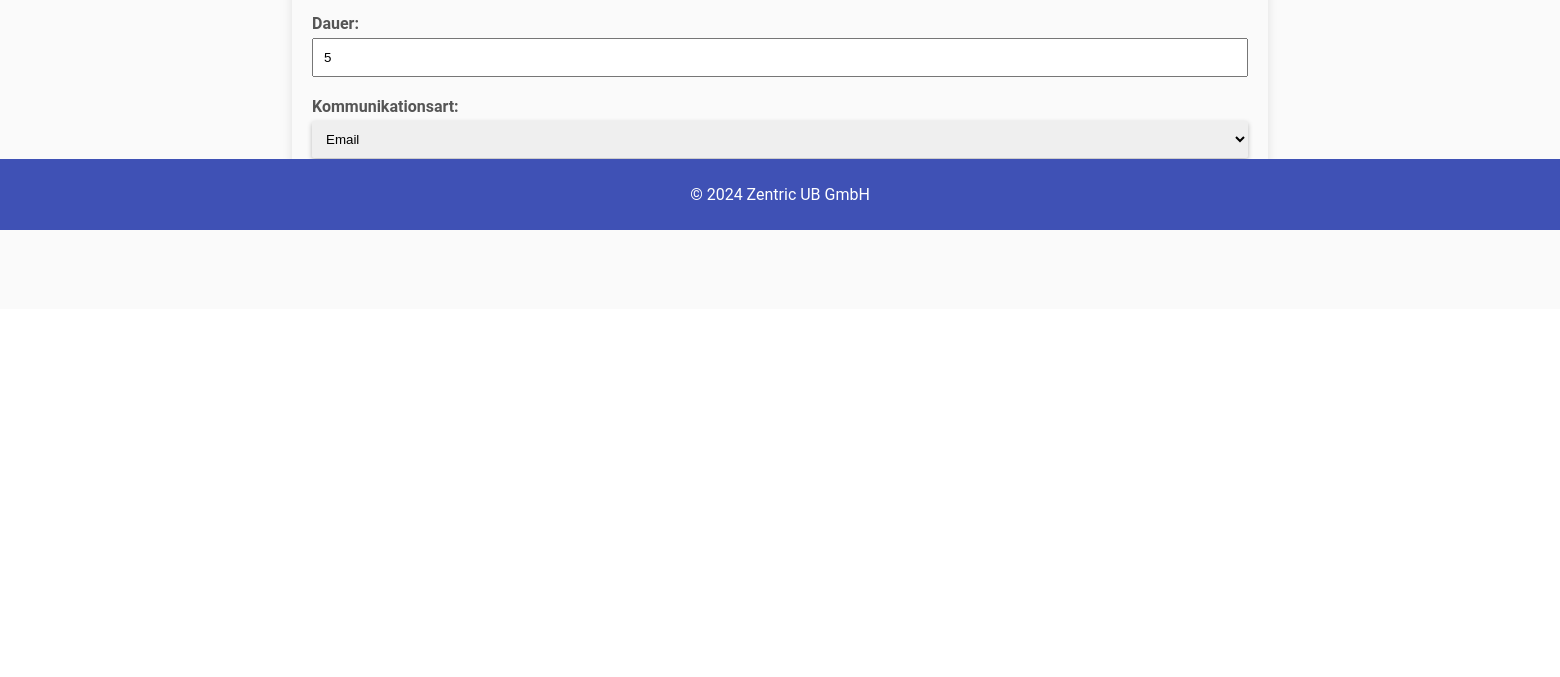
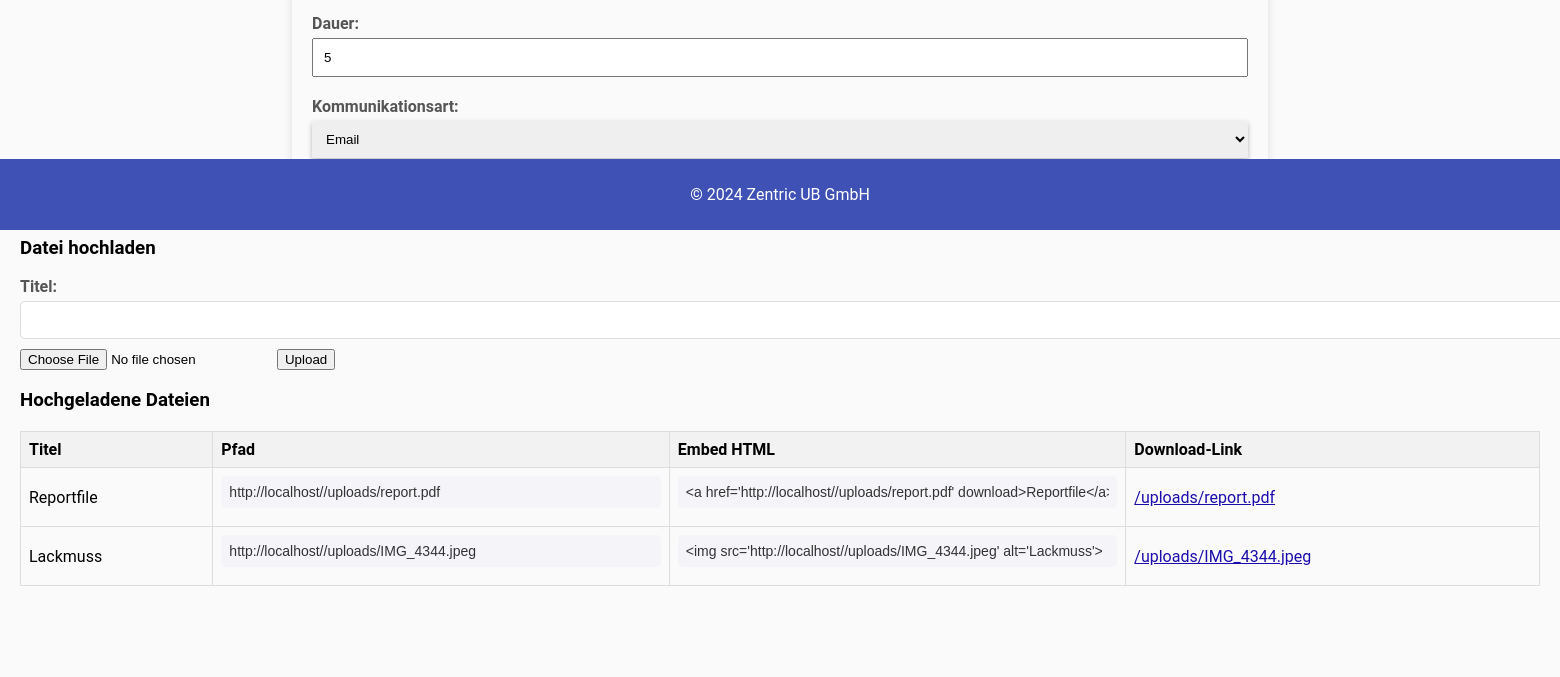
Before and after one commit to cidies/dryrun, a Flask app: page /edit_inject/1 in a window 1560 px wide; the page is wider, and only the part inside the window is pictured. Shown: the part 1004-1681 px from the top of that part. Before the commit the page ends 1234 px from the top of that part, so only its background shows below. Run offline with Flask 3, Linux system fonts and the light colour scheme; some libraries are stand-ins or nearby versions.

Commit message:
IMG IN URL IN INJECT MAIL TUT NOCH NICHT

```diff
--- a/app.py
+++ b/app.py
@@ -1,6 +1,6 @@
 # Noch zu tun:
 
-from flask import Flask, render_template, request, jsonify, redirect, url_for, session
+from flask import Flask, render_template, request, jsonify, redirect, url_for, flash, send_from_directory
 from threading import Timer
 import json
 import os
@@ -23,19 +23,30 @@ from flask import send_file
 from flask_cors import CORS
 import schedule
 
+from werkzeug.utils import secure_filename
+
+UPLOAD_FOLDER = 'uploads'
+ALLOWED_EXTENSIONS = {'png', 'jpg', 'jpeg', 'gif', 'pdf', 'doc', 'docx'}
+
+app = Flask(__name__)
+app.config['UPLOAD_FOLDER'] = UPLOAD_FOLDER
+app.secret_key = os.environ.get('SECRET_KEY', '2309489358910358')
+socketio = SocketIO(app)
+CORS(app)
+toastr = Toastr(app)
 
 
+# Ensure the upload folder exists
+os.makedirs(UPLOAD_FOLDER, exist_ok=True)
 
-app = Flask(__name__)
-app.secret_key = os.environ.get('SECRET_KEY', '2309489358910358')
-toastr = Toastr(app)
-CORS(app)
-socketio = SocketIO(app)
+def allowed_file(filename):
+    return '.' in filename and \
+           filename.rsplit('.', 1)[1].lower() in ALLOWED_EXTENSIONS
 
 DATA_DIR = 'data'
 CHAT_LOG_FILE = 'chat_log.json'
-config_path = 'c:\\temp\\config.json'
-#config_path = '/tmp/config.json'
+#config_path = 'c:\\temp\\config.json'
+config_path = '/tmp/config.json'
 
 logging.basicConfig(level=logging.DEBUG)
 logger = logging.getLogger(__name__)
@@ -56,6 +67,42 @@ def dashboard():
     exercises = load_json('exercises.json')
     return render_template('dashboard.html', notifications=notifications, exercises=exercises)
 
+
+
+
+@app.route('/upload_file', methods=['POST'])
+def upload_file():
+    if 'file' not in request.files or 'title' not in request.form or 'inject_id' not in request.form:
+        return jsonify({'status': 'error', 'message': 'Missing file, title, or inject_id'})
+
+    file = request.files['file']
+    title = request.form['title']
+    inject_id = int(request.form['inject_id'])
+
+    if file.filename == '':
+        return jsonify({'status': 'error', 'message': 'No selected file'})
+    if file and allowed_file(file.filename):
+        filename = secure_filename(file.filename)
+        file.save(os.path.join(app.config['UPLOAD_FOLDER'], filename))
+        file_url = url_for('uploaded_file', filename=filename)
+
+        injects = load_json('injects.json')
+        for inject in injects:
+            if inject['id'] == inject_id:
+                if 'files' not in inject:
+                    inject['files'] = []
+                inject['files'].append({'title': title, 'url': file_url})
+                save_json('injects.json', injects)
+                break
+
+        return jsonify({'status': 'success', 'file_url': file_url})
+    else:
+        return jsonify({'status': 'error', 'message': 'File type not allowed'})
+
+
+@app.route('/uploads/<filename>')
+def uploaded_file(filename):
+    return send_from_directory(app.config['UPLOAD_FOLDER'], filename)
 
 
 ###############################
@@ -685,7 +732,8 @@ def edit_inject(inject_id):
                 'communication_type': data.get('communication_type', inject['communication_type']),
                 'duration': data.get('duration', inject['duration']),
                 'nachrichtentext': data.get('nachrichtentext', inject['nachrichtentext']),
-                'nachrichtentextPlain': data.get('nachrichtentextPlain', inject['nachrichtentextPlain'])
+                'nachrichtentextPlain': data.get('nachrichtentextPlain', inject['nachrichtentextPlain']),
+                'files': inject.get('files', [])
             }
 
             inject_index = next((index for (index, d) in enumerate(injects) if d['id'] == inject_id), None)
@@ -704,6 +752,7 @@ def edit_inject(inject_id):
     except Exception as e:
         logging.error(f"An error occurred: {e}")
         return "An error occurred while processing your request", 500
+
 
 def textnote_internal(user, message):
     data = {'user': user, 'message': message}
--- a/data/injects.json
+++ b/data/injects.json
@@ -7,8 +7,18 @@
         "expected_response": "Participants should analyze the email, avoid opening the attachment, and inform the IT security department.",
         "communication_type": "email",
         "duration": 5,
-        "nachrichtentext": "<!DOCTYPE html>\n<html lang=\"de\">\n<head>\n    <meta charset=\"UTF-8\">\n    <meta name=\"viewport\" content=\"width=device-width, initial-scale=1.0\">\n    <title>Text in HTML</title>\n</head>\n<body>\n    <p>Hallo,</p>\n\n    <p>ich habe heute eine E-Mail bekommen, die durchaus vertrauensw\u00fcrdig erscheint. Allerdings schickt mir dieser Absender sonst keine solchen Anh\u00e4nge. Eventuell handelt es sich um eine Phishing Mail.</p>\n\n    <p>Beste Gr\u00fc\u00dfe,</p>\n\n    <p>Kurt Lamensloh</p>\n</body>\n</html>\n",
-        "nachrichtentextPlain": "Hello,\n\nToday I received an email that appears quite trustworthy. However, this sender usually does not send such attachments. It might be a phishing email.\n\nBest regards,  \nKurt Lamensloh"
+        "nachrichtentext": "<!DOCTYPE html>\n<html lang=\"de\">\n<head>\n    <meta charset=\"UTF-8\">\n    <meta name=\"viewport\" content=\"width=device-width, initial-scale=1.0\">\n    <title>Text in HTML</title>\n</head>\n<body>\n    <p>Hallo,</p>\n\n    <p>ich habe heute eine E-Mail bekommen, die durchaus vertrauensw\u00fcrdig erscheint. Allerdings schickt mir dieser Absender sonst keine solchen Anh\u00e4nge. Eventuell handelt es sich um eine Phishing Mail.</p>\n    <img src='http://0.0.0.0:5010//uploads/IMG_4344.jpeg' alt='Lackmuss'>\n\n    <p>Beste Gr\u00fc\u00dfe,</p>\n\n    <p>Kurt Lamensloh</p>\n</body>\n</html>\n",
+        "nachrichtentextPlain": "Hello,\n\nToday I received an email that appears quite trustworthy. However, this sender usually does not send such attachments. It might be a phishing email.\n\nBest regards,  \nKurt Lamensloh",
+        "files": [
+            {
+                "title": "Reportfile",
+                "url": "/uploads/report.pdf"
+            },
+            {
+                "title": "Lackmuss",
+                "url": "/uploads/IMG_4344.jpeg"
+            }
+        ]
     },
     {
         "id": 2,
@@ -52,7 +62,6 @@
         "duration": 33,
         "nachrichtentext": "Hello IT Support Team,\n\nthe antivirus program on my PC has just detected a malware infection. The alert came today at [time] and involves a file I did not intentionally download.\n\nHere are the details:\n\nAffected file: [Filename and path]\nTime of detection: Today, at [time]\nName of the malware: [Malware name, if known]\nActions taken by the antivirus program: [e.g., \"Quarantined\", \"Deletion attempt failed\", etc.]\nI have currently disconnected the PC from the network to prevent possible spread. I request a prompt review and assistance in cleaning my system.\n\nThank you in advance.\n\nBest regards,\n\n[Your Name]\n[Department]\n[Contact Information]"
     },
-
     {
         "id": 6,
         "title": "Sicherheitsl\u00fccke entdeckt",
--- a/static/styles.css
+++ b/static/styles.css
@@ -134,7 +134,6 @@ footer {
     box-shadow: 0 2px 5px rgba(0, 0, 0, 0.26);
 }
 
-
 @keyframes fadeout {
     from {opacity: 1;}
     to {opacity: 0;}
@@ -229,3 +228,35 @@ input[type="submit"]:hover {
 #edit-inject-form button:hover {
     background-color: #0056b3;
 }
+
+/* Neue CSS-Regeln für die Tabelle */
+table {
+    width: 100%;
+    border-collapse: collapse;
+    margin-top: 20px;
+}
+
+th, td {
+    border: 1px solid #ddd;
+    padding: 8px;
+    text-align: left;
+}
+
+th {
+    background-color: #f2f2f2;
+    font-weight: bold;
+}
+
+td input[type="text"] {
+    width: 100%;
+    box-sizing: border-box;
+    border: none;
+    background-color: #f9f9f9;
+    padding: 8px;
+    font-size: 14px;
+}
+
+td a {
+    color: #1a0dab;
+    text-decoration: underline;
+}
--- a/templates/edit_inject.html
+++ b/templates/edit_inject.html
@@ -1,6 +1,5 @@
 {% extends 'base.html' %}
 {% block content %}
-
 
 <h2>Inject Bearbeiten</h2>
 <form id="edit-inject-form" action="{{ url_for('edit_inject', inject_id=inject.id) }}" method="post" style="display: flex; flex-direction: column; align-items: start; overflow: auto; height: 80vh;">
@@ -36,7 +35,6 @@
     <label for="edit-duration">Dauer:</label>
     <input type="number" id="edit-duration" value="{{ inject.duration }}" style="margin-bottom: 10px;">
 
-
     <label for="edit-communication_type">Kommunikationsart:</label>
     <select id="edit-communication_type" style="margin-bottom: 10px;">
         <option value="email" {% if inject.communication_type == 'email' %}selected{% endif %}>Email</option>
@@ -48,10 +46,46 @@
     <button type="submit">Speichern</button>
 </form>
 
+<h3>Datei hochladen</h3>
+<form id="upload-form" enctype="multipart/form-data">
+    <input type="hidden" id="upload-inject-id" value="{{ inject.id }}">
+    <label for="file-title">Titel:</label>
+    <input type="text" id="file-title" name="title" required>
+    <input type="file" id="file" name="file" required>
+    <button type="submit" class="button">Upload</button>
+</form>
+<div id="upload-info"></div>
 
-
+<h3>Hochgeladene Dateien</h3>
+<table>
+    <thead>
+        <tr>
+            <th>Titel</th>
+            <th>Pfad</th>
+            <th>Embed HTML</th>
+            <th>Download-Link</th>
+        </tr>
+    </thead>
+    <tbody>
+        {% for file in inject.files %}
+        <tr>
+            <td>{{ file.title }}</td>
+            <td><input type="text" value="{{ request.url_root }}{{ file.url }}" readonly></td>
+            <td>
+                {% if file.url.endswith('.png') or file.url.endswith('.jpg') or file.url.endswith('.jpeg') or file.url.endswith('.gif') %}
+                <input type="text" value="&lt;img src='{{ request.url_root }}{{ file.url }}' alt='{{ file.title }}'&gt;" readonly>
+                {% else %}
+                <input type="text" value="&lt;a href='{{ request.url_root }}{{ file.url }}' download&gt;{{ file.title }}&lt;/a&gt;" readonly>
+                {% endif %}
+            </td>
+            <td><a href="{{ request.url_root }}{{ file.url }}" target="_blank">{{ file.url }}</a></td>
+        </tr>
+        {% endfor %}
+    </tbody>
+</table>
 
 <script src="https://ajax.googleapis.com/ajax/libs/jquery/3.5.1/jquery.min.js"></script>
+<script src="https://cdnjs.cloudflare.com/ajax/libs/toastr.js/latest/toastr.min.js"></script>
 <script>
 $(window).on('load', function() {
     $('#edit-inject-form').on('submit', function(e) {
@@ -73,7 +107,7 @@ $(window).on('load', function() {
             exercise_benefit: $('#edit-exercise-benefit').val(),
             expected_response: $('#edit-expected-response').val(),
             communication_type: $('#edit-communication_type').val(),
-            duration: parseInt($('#edit-duration').val(), 10),  // Add this line
+            duration: parseInt($('#edit-duration').val(), 10),
             nachrichtentext:  $('#edit-nachrichtentext').val(),
             nachrichtentextPlain:  $('#edit-nachrichtentextPlain').val(),
         };
@@ -93,6 +127,39 @@ $(window).on('load', function() {
             }
         });
     });
+
+    $('#upload-form').on('submit', function(e) {
+        e.preventDefault();
+        var formData = new FormData();
+        var file = $('#file')[0].files[0];
+        var title = $('#file-title').val();
+        var injectId = $('#upload-inject-id').val();
+        formData.append('file', file);
+        formData.append('title', title);
+        formData.append('inject_id', injectId);
+
+        $.ajax({
+            url: '/upload_file',
+            type: 'POST',
+            data: formData,
+            processData: false,
+            contentType: false,
+            success: function(data) {
+                if (data.status === 'success') {
+                    var fileUrl = data.file_url;
+                    $('#upload-info').html(`<p>Datei hochgeladen: <a href="${fileUrl}" target="_blank">${fileUrl}</a></p>`);
+                    toastr.success('Datei erfolgreich hochgeladen.');
+                } else {
+                    toastr.error('Fehler beim Hochladen der Datei: ' + data.message);
+                }
+                location.reload();  // Reload the page to show the updated files
+            },
+            error: function(jqXHR, textStatus, errorThrown) {
+                toastr.error('Fehler beim Hochladen der Datei.');
+                console.error('Error:', textStatus, errorThrown);
+            }
+        });
+    });
 });
 </script>
 {% endblock %}
```
Also changed, not shown: data/exercises.json (+10 -0 lines), uploads/IMG_4344.jpeg (added), 1 other file.
